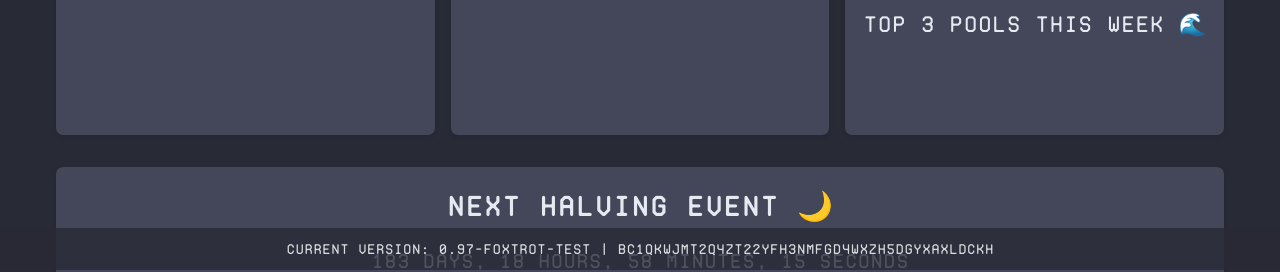
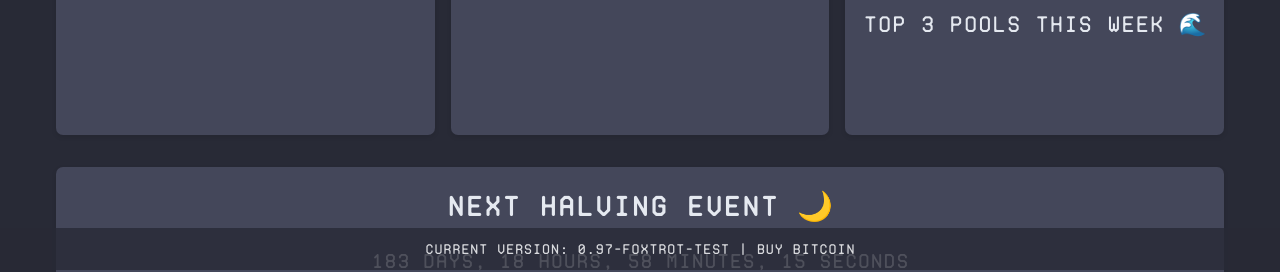
Before and after one commit to alpine8/bitcorn, a plain HTML site: page index.html in a window 1280 px wide. Shown: the part 530-802 px from the top of the page. Drawn offline with Linux system fonts and the light colour scheme; no server answers; a script that the page names is missing.

Commit message:
remove addy

```diff
--- a/index.html
+++ b/index.html
@@ -216,7 +216,7 @@
   </script>
   <script src="script.js"></script>
   <div class="version-banner">
-    Current Version: 0.97-foxtrot-test | bc1qkwjmt2q4zt22yfh3nmfgd4wxzh5dgyxaxldckh
+    Current Version: 0.97-foxtrot-test | buy bitcoin
   </div>
   <div align='center'><img src='https://www.websitecounterfree.com/c.php?d=7&id=39532&s=6' border='0' alt='Website Hits'></div>
 </body>
```
